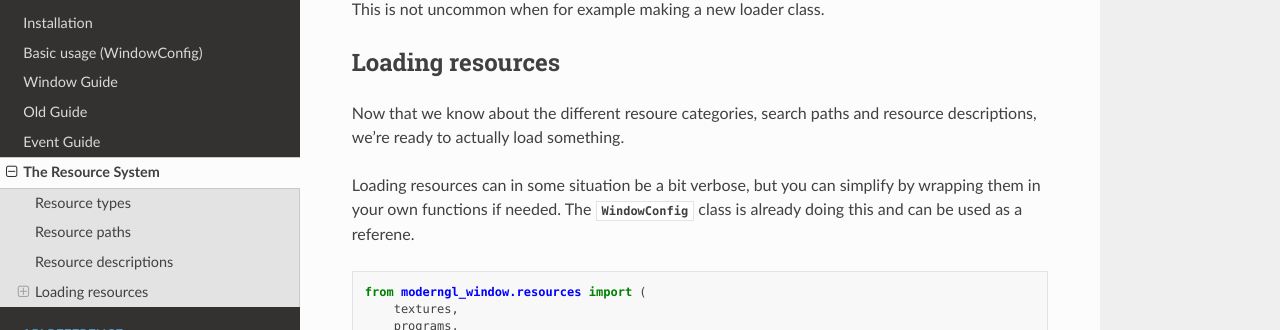
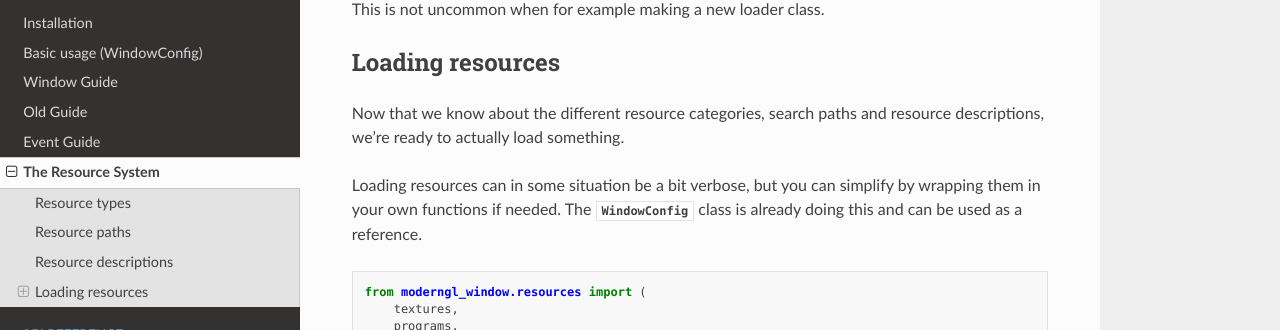
Before and after one commit to moderngl/moderngl-window, a Sphinx documentation site: the page built from docs/guide/resource_system.rst, in a window 1280 px wide and 900 px high, scrolled down 1671 px. Shown: the part 154-484 px from the top of the window. Built offline with Sphinx 7.4.7 and the Read the Docs theme 2.0.0, drawn with Linux system fonts in a browser that asks for light colours; some of the changed text lies outside the part shown.

Commit message:
docs: typos

```diff
--- a/docs/guide/resource_system.rst
+++ b/docs/guide/resource_system.rst
@@ -100,7 +100,7 @@ This is not uncommon when for example making a new loader class.
 Loading resources
 -----------------
 
-Now that we know about the different resoure categories,
+Now that we know about the different resource categories,
 search paths and resource descriptions, we're ready to
 actually load something.
 
@@ -108,7 +108,7 @@ Loading resources can in some situation be a bit verbose,
 but you can simplify by wrapping them in your own functions
 if needed.
 The :py:class:`~moderngl_window.context.base.window.WindowConfig`
-class is already doing this and can be used as a referene.
+class is already doing this and can be used as a reference.
 
 .. code:: python
 
--- a/docs/guide/window_guide.rst
+++ b/docs/guide/window_guide.rst
@@ -104,7 +104,7 @@ moderngl_window what your ``moderngl.Context`` is.
     moderngl_window.activate_context(ctx=ctx)
 
 If there are no context activated the library will raise an exception
-when doing opertations that requires one such as texture and scene
+when doing operations that requires one such as texture and scene
 loading.
 
 When using the built in window types the context activation
@@ -114,7 +114,7 @@ Register resource directories
 -----------------------------
 
 The resource loading system are using relative paths. These paths
-are relative one or multiple directories we registed in the
+are relative one or multiple directories we registered in the
 resource system.
 
 The :py:mod:`moderngl_window.resources` module has methods for this.
```
Also changed, not shown: other parts of docs/guide/resource_system.rst (+1 -1 lines), docs/guide/basic_usage.rst (+4 -4 lines), docs/guide/install.rst (+4 -4 lines).
